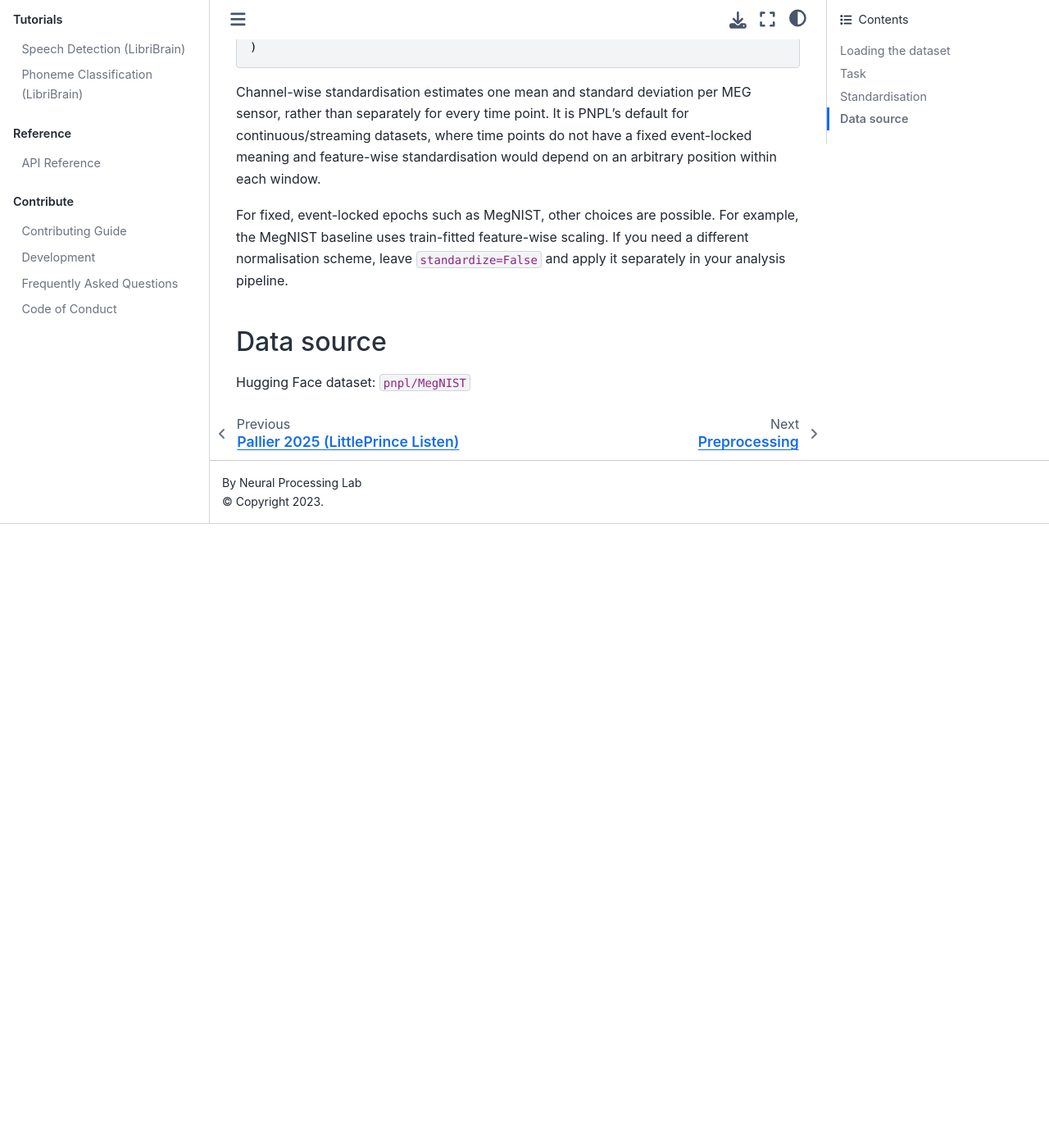
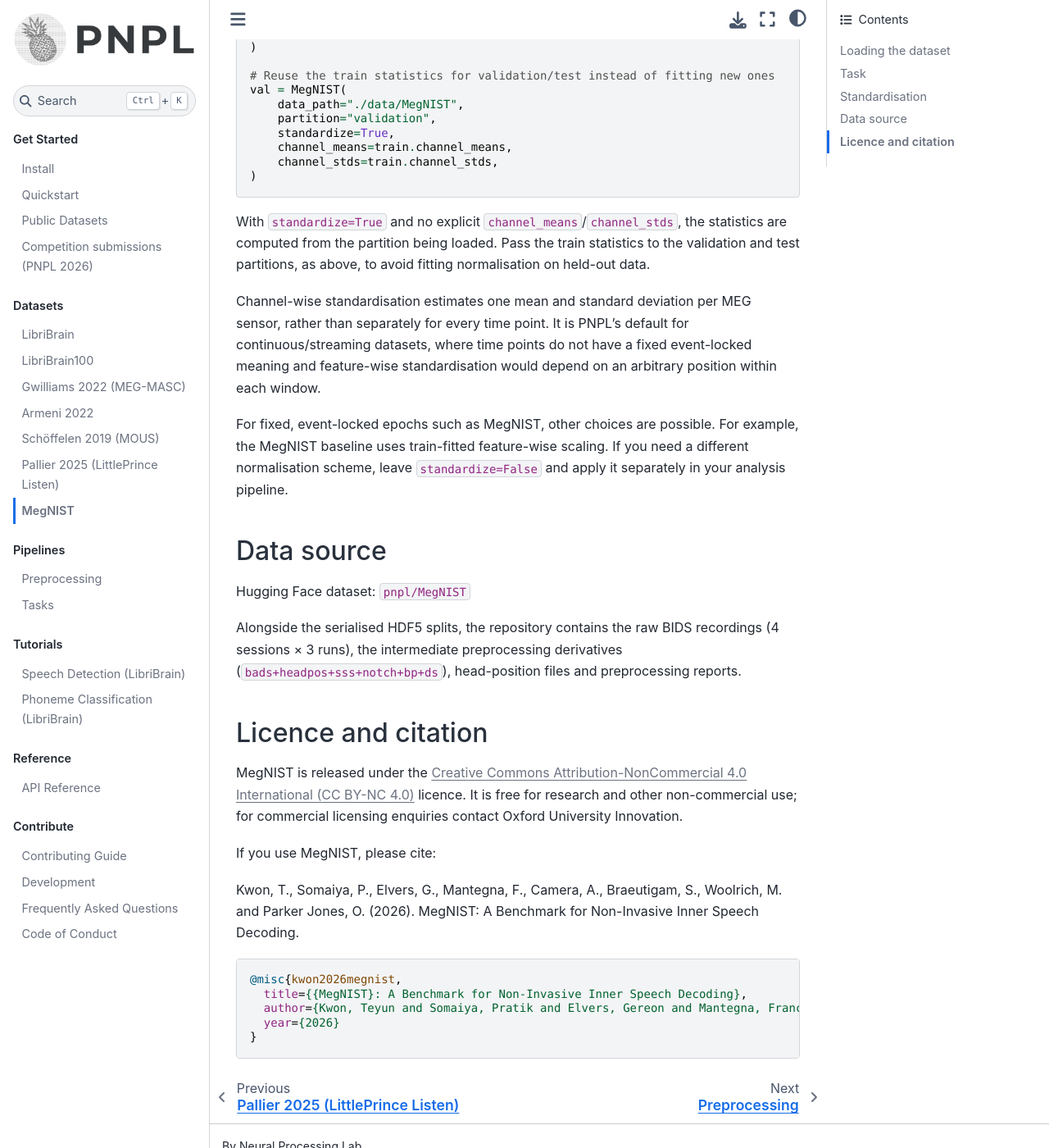
Before and after one commit to neural-processing-lab/pnpl, a Jupyter Book: the page built from docs/megnist.md, in a window 1280 px wide and 1400 px high, scrolled down 1924 px. Shown: the whole window at 82% size. Built offline with Jupyter Book 1.0.4 settings and Sphinx 7.4.7 and the Sphinx Book theme 1.1.4, drawn with Linux system fonts in a browser that asks for light colours; before the commit the page ends 2563 px from its top, so only the background shows below that.

Commit message:
Docs: list MegNIST in the datasets and tasks overviews, add licence, citation and standardisation notes

````diff
--- a/docs/megnist.md
+++ b/docs/megnist.md
@@ -70,12 +70,26 @@
 PNPL can optionally apply channel-wise standardisation:
 
 ```python
-dataset = MegNIST(
+train = MegNIST(
     data_path="./data/MegNIST",
     partition="train",
     standardize=True,
 )
+
+# Reuse the train statistics for validation/test instead of fitting new ones
+val = MegNIST(
+    data_path="./data/MegNIST",
+    partition="validation",
+    standardize=True,
+    channel_means=train.channel_means,
+    channel_stds=train.channel_stds,
+)
 ```
+
+With `standardize=True` and no explicit `channel_means`/`channel_stds`, the
+statistics are computed from the partition being loaded. Pass the train
+statistics to the validation and test partitions, as above, to avoid fitting
+normalisation on held-out data.
 
 Channel-wise standardisation estimates one mean and standard deviation per
 MEG sensor, rather than separately for every time point. It is PNPL's
@@ -91,3 +105,29 @@
 ## Data source
 
 Hugging Face dataset: `pnpl/MegNIST`
+
+Alongside the serialised HDF5 splits, the repository contains the raw BIDS
+recordings (4 sessions × 3 runs), the intermediate preprocessing derivatives
+(`bads+headpos+sss+notch+bp+ds`), head-position files and preprocessing
+reports.
+
+## Licence and citation
+
+MegNIST is released under the
+[Creative Commons Attribution-NonCommercial 4.0 International (CC BY-NC 4.0)](https://creativecommons.org/licenses/by-nc/4.0/)
+licence. It is free for research and other non-commercial use; for
+commercial licensing enquiries contact Oxford University Innovation.
+
+If you use MegNIST, please cite:
+
+Kwon, T., Somaiya, P., Elvers, G., Mantegna, F., Camera, A., Braeutigam, S.,
+Woolrich, M. and Parker Jones, O. (2026). MegNIST: A Benchmark for
+Non-Invasive Inner Speech Decoding.
+
+```bibtex
+@misc{kwon2026megnist,
+  title={{MegNIST}: A Benchmark for Non-Invasive Inner Speech Decoding},
+  author={Kwon, Teyun and Somaiya, Pratik and Elvers, Gereon and Mantegna, Francesco and Camera, Anna and Braeutigam, Sven and Woolrich, Mark and Parker Jones, Oiwi},
+  year={2026}
+}
+```
````
Also changed, not shown: docs/datasets.md (+7 -2 lines), docs/tasks.md (+13 -0 lines).
